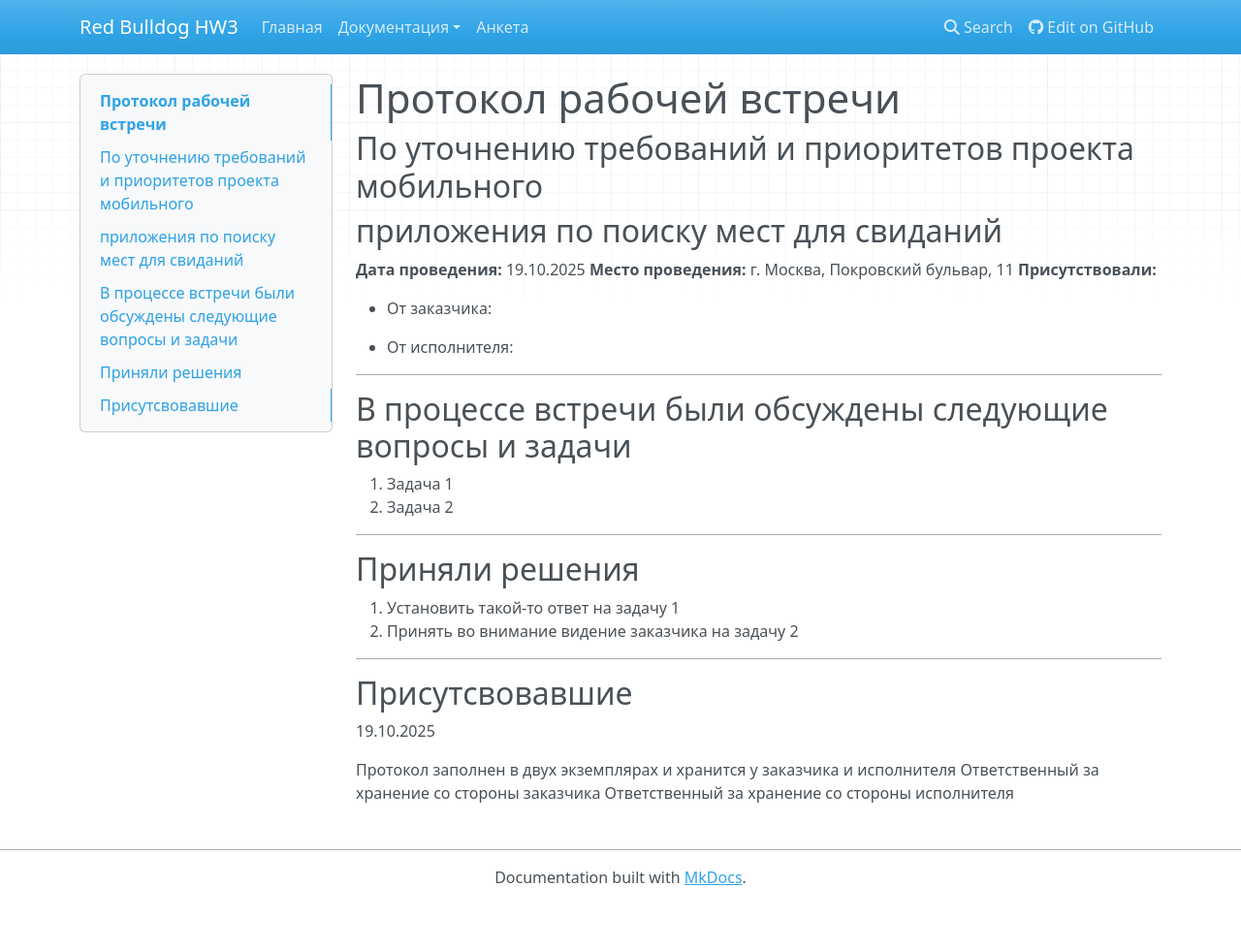
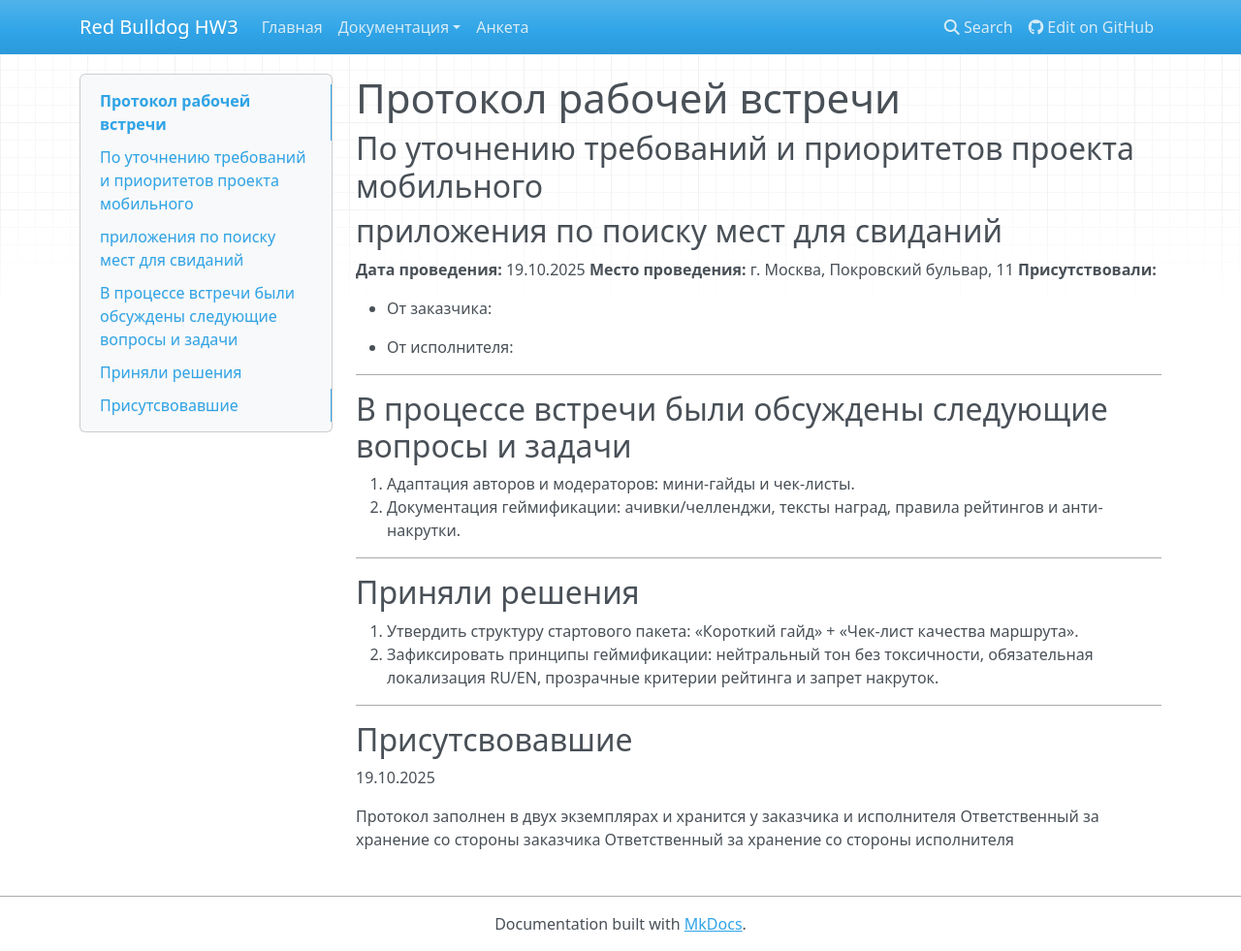
Before and after one commit to exectly7/hw3-groudyna, an MkDocs documentation site: the page built from files/content/interview-protocol.md, in a window 1280 px wide and 981 px high. Shown: the whole window at 97% size. Built offline with MkDocs 1.6.1, drawn with Linux system fonts in a browser that asks for light colours; nearby versions of some CDN libraries.

Commit message:
Update interview-protocol.md

```diff
--- a/files/content/interview-protocol.md
+++ b/files/content/interview-protocol.md
@@ -16,15 +16,15 @@
 
 ## В процессе встречи были обсуждены следующие вопросы и задачи
 
-1. Задача 1
-2. Задача 2
+1. Адаптация авторов и модераторов: мини-гайды и чек-листы.
+2. Документация геймификации: ачивки/челленджи, тексты наград, правила рейтингов и анти-накрутки.
 
 ---
 
 ## Приняли решения
 
-1. Установить такой-то ответ на задачу 1
-2. Принять во внимание видение заказчика на задачу 2
+1. Утвердить структуру стартового пакета: «Короткий гайд» + «Чек-лист качества маршрута».
+2. Зафиксировать принципы геймификации: нейтральный тон без токсичности, обязательная локализация RU/EN, прозрачные критерии рейтинга и запрет накруток.
 
 ---
 
```
